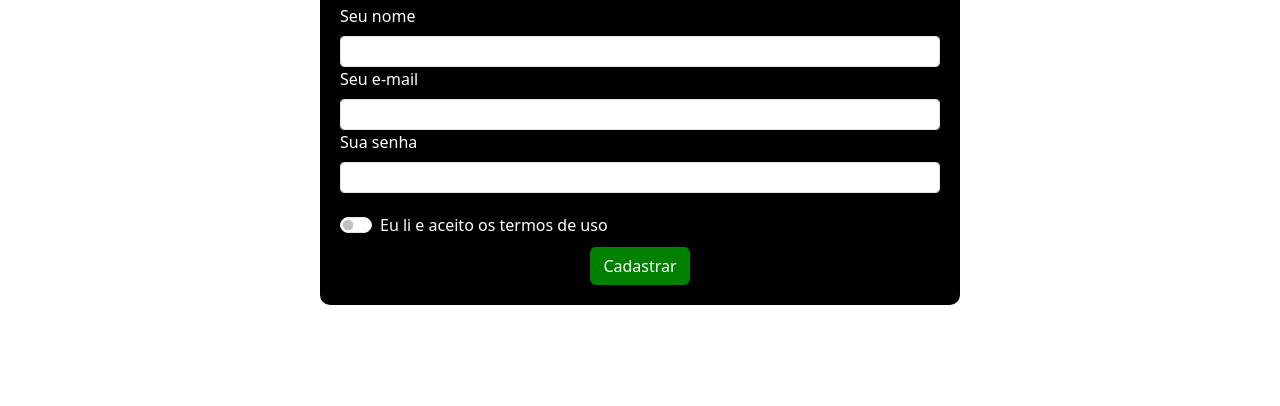
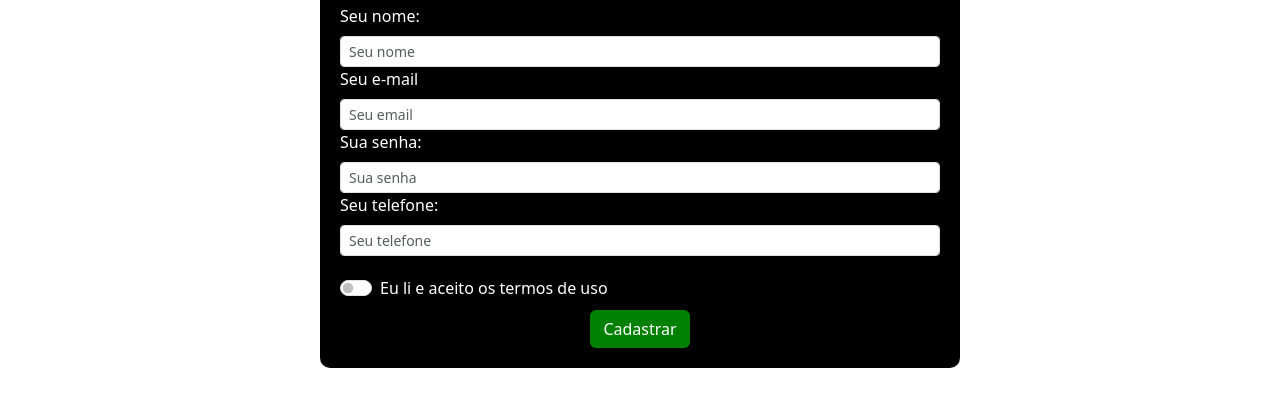
Before and after one commit to joca081/exercicio_bootstrap, a plain HTML site: page index.html in a window 1280 px wide. Shown: the part 178-584 px from the top of the page. Drawn offline with nearby package versions, Linux system fonts and the light colour scheme.

Commit message:
new commit

```diff
--- a/index.html
+++ b/index.html
@@ -17,24 +17,18 @@
         <div class="col">
             <h2>Cadastre-se</h2>
             <form>
-                <label class="form-label" for="nome">Seu nome</label>
-                <input class="form-control form-control-sm" type="text" id="nome" />
-            </form>
-            <form>
+                <label class="form-label" for="nome">Seu nome:</label>
+                <input class="form-control form-control-sm" type="text" id="nome" placeholder="Seu nome" />
                 <label class="form-label" for="email">Seu e-mail</label>
-                <input class="form-control form-control-sm" type="email" id="email" />
-            </form>
-            <form>
-                <label class="form-label" for="senha">Sua senha</label>
-                <input class="form-control form-control-sm" type="password" id="senha" />
-            </form>
-            <form>
+                <input class="form-control form-control-sm" type="email" id="email" placeholder="Seu email" />
+                <label class="form-label" for="senha">Sua senha:</label>
+                <input class="form-control form-control-sm" type="password" id="senha" placeholder="Sua senha" />
+                <label class="form-label" for="tel">Seu telefone:</label>
+                <input type="tel" class="form-control form-control-sm" id="telefone" placeholder="Seu telefone" />
                 <div class="form-check form-switch">
                     <input class="form-check-input" type="checkbox" id="termos" />
                     <label class="form-check-label" for="termos">Eu li e aceito os termos de uso</label>
                 </div>
-            </form>
-            <form>
                     <button class="btn btn-outline" type="submit">Cadastrar</button>
             </form>
         </div>
```
